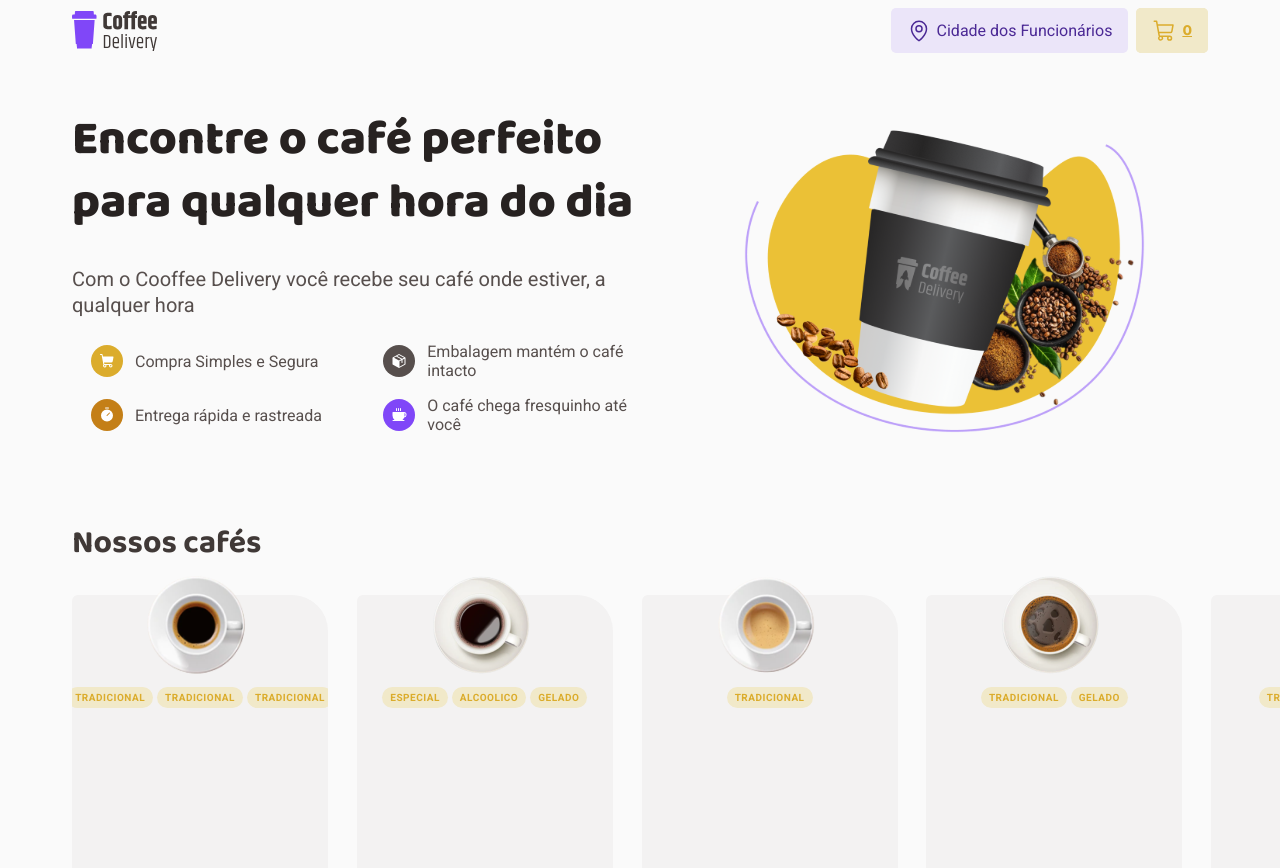
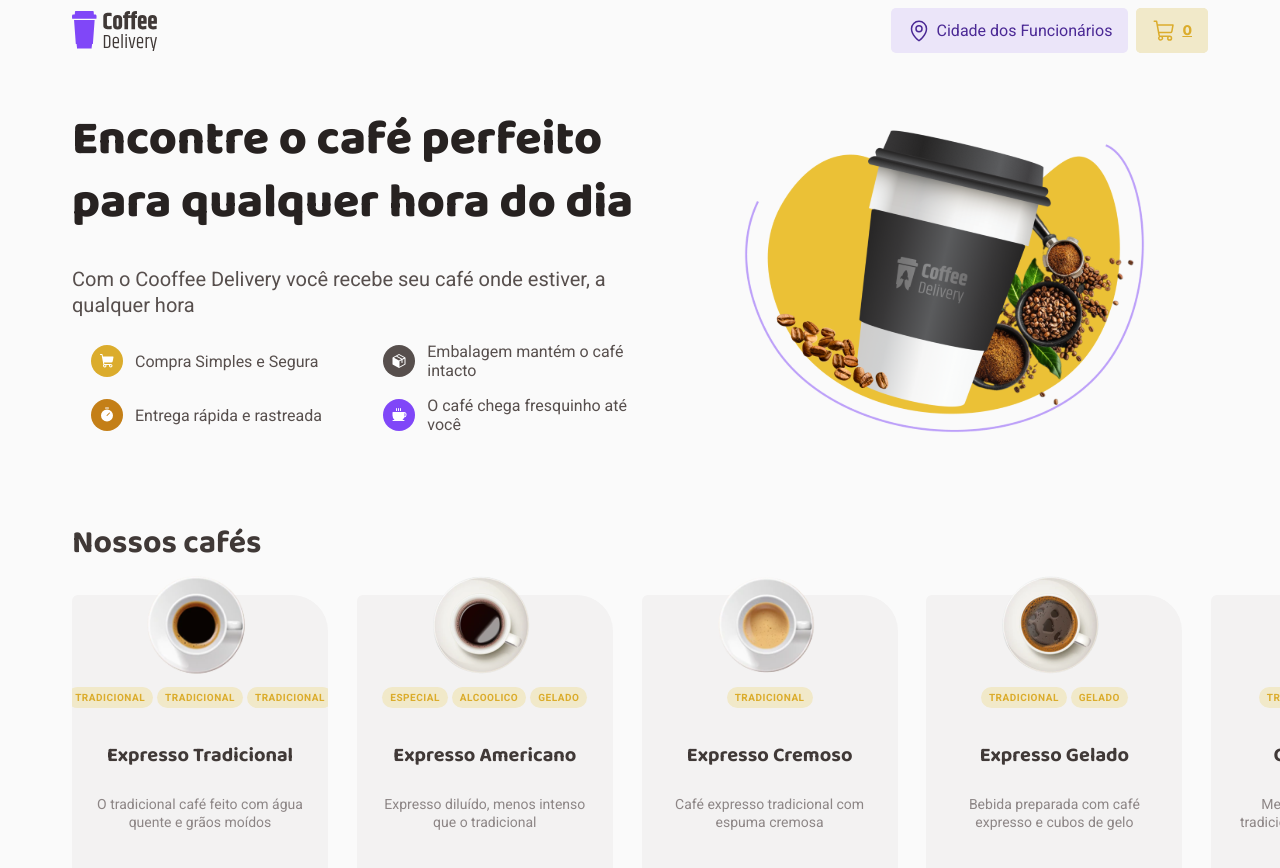
Before and after one commit to ssisaias/desafio02-coffee-delivery, a React (Vite) app: page / in a window 1280 px wide. Shown: the top 868 px of the page. Built offline with nearby package versions, Linux system fonts and the light colour scheme; the HTML template or start-up script is replaced by a standard one.

Commit message:
Item name and description display

```diff
--- a/src/components/CoffeeCard/index.tsx
+++ b/src/components/CoffeeCard/index.tsx
@@ -1,8 +1,10 @@
+import { ShoppingCart } from "@phosphor-icons/react"
 import { CoffeeInterface } from "../../interface/interfaces"
 import images from "../../util/imageResolver"
+import { SquareIconBg } from "../ui/IconBackground/styles"
 import { CCHeaderImg } from "./coffeeCardImgHeader/styles"
 import { CCHeaderTag, CCHeaderTags } from "./coffeeCardTags/styles"
-import { CoffeeCardContainer } from "./styles"
+import { CoffeeCardContainer, CCNameDescriptionContainer } from "./styles"
 
 interface CoffeeCardProps {
     coffeeItem: CoffeeInterface
@@ -21,6 +23,10 @@ export function CoffeeCard({coffeeItem}: CoffeeCardProps){
                     return <CCHeaderTag>{tag}</CCHeaderTag>
                 })}
             </CCHeaderTags>
+            <CCNameDescriptionContainer>
+                <h4>{coffeeItem.name}</h4>
+                <p>{coffeeItem.description}</p>
+            </CCNameDescriptionContainer>
         </CoffeeCardContainer>
     )
 }
--- a/src/components/CoffeeCard/styles.ts
+++ b/src/components/CoffeeCard/styles.ts
@@ -8,7 +8,25 @@ export const CoffeeCardContainer = styled.div`
     background: ${props => props.theme['base-card']};
     display: block;
 
-    @media (max-width: 768px) {
-        width: 90%;
+`
+
+export const CCNameDescriptionContainer = styled.div`
+    padding-left: 1.25rem;
+    padding-right: 1.25rem;
+    h4{
+        font-family: 'Baloo 2';
+        font-size: 1.25rem;
+        font-style: normal;
+        font-weight: 700;
+        line-height: 130%;
+        color: ${props => props.theme['base-subtitle']};
+    }
+    p{
+        font-family: 'Roboto';
+        font-size: 0.875rem;
+        font-style: normal;
+        font-weight: 400;
+        line-height: 130%;
+        color: ${props => props.theme['base-label']};
     }
 `
```
